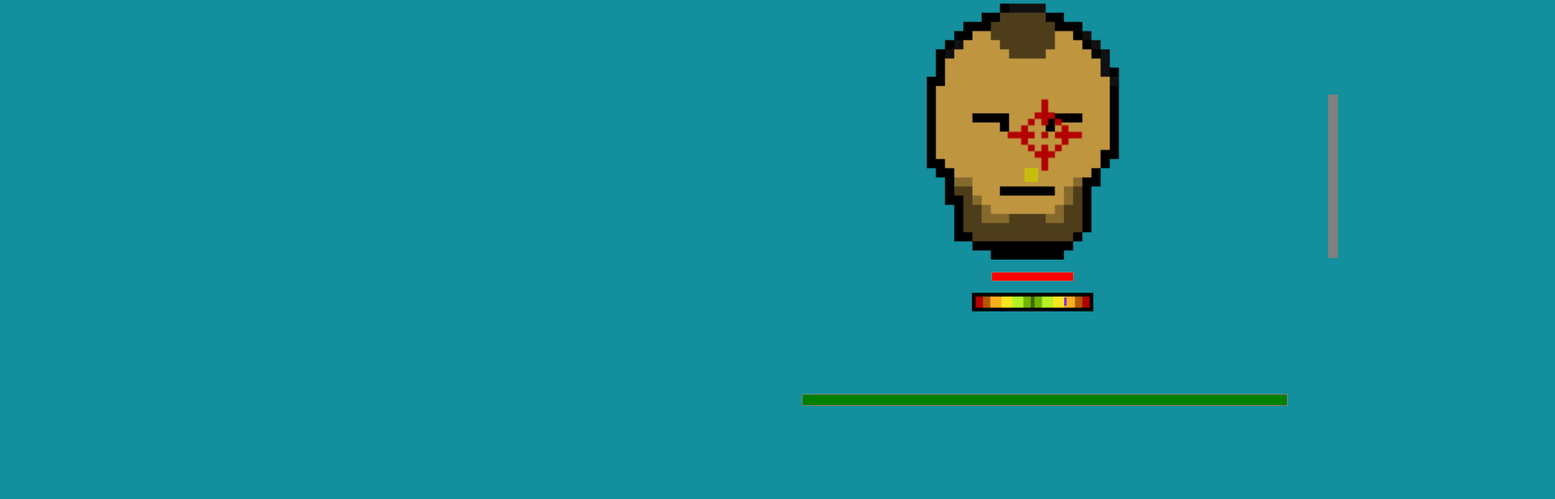
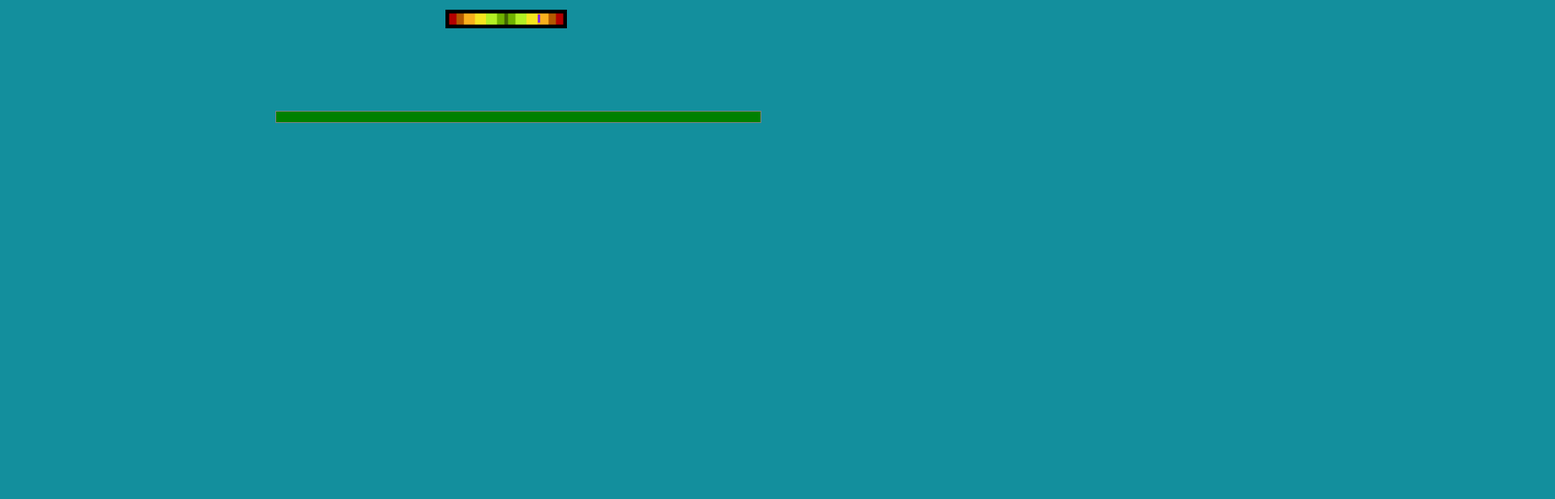
Before and after one commit to Poulpos2910/Poulpos2910.github.io, a plain HTML site: page index.html in a window 1280 px wide. Shown: the part 483-1100 px from the top of the page at 81% size, 1920 px wide, since content can reach past the window. After the commit the page ends 800 px from the top, so only its background shows below. Drawn offline with Linux system fonts and the light colour scheme.

Commit message:
Update main.css

```diff
--- a/main.css
+++ b/main.css
@@ -173,6 +173,14 @@
     left:50%;
     top:50%;
 
+    transform: translate(-50%,-50%);
     transform-origin: center;
     overflow:hidden;
 }
+html,body{
+    width:100%;
+    height:100%;
+    margin:0;
+    padding:0;
+    overflow: hidden;
+}
```
